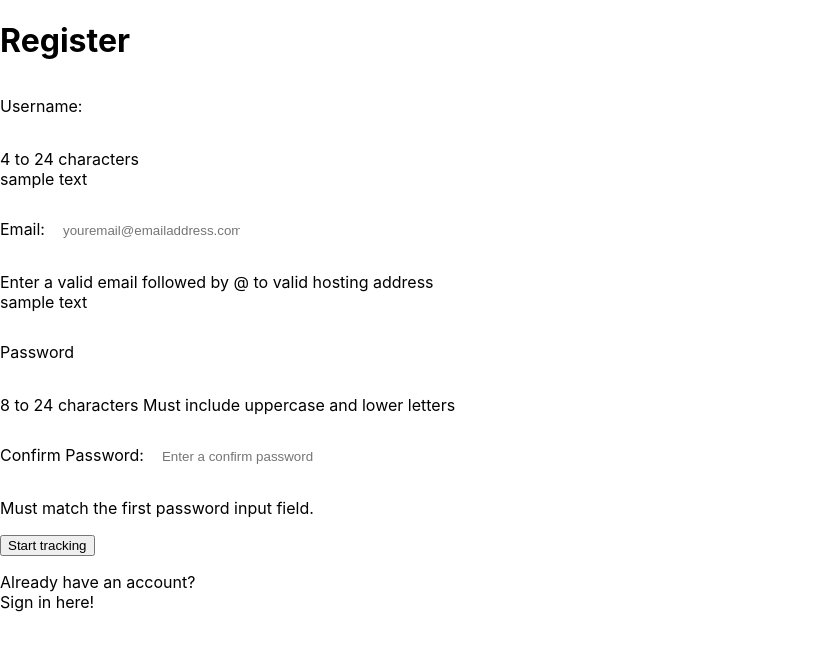
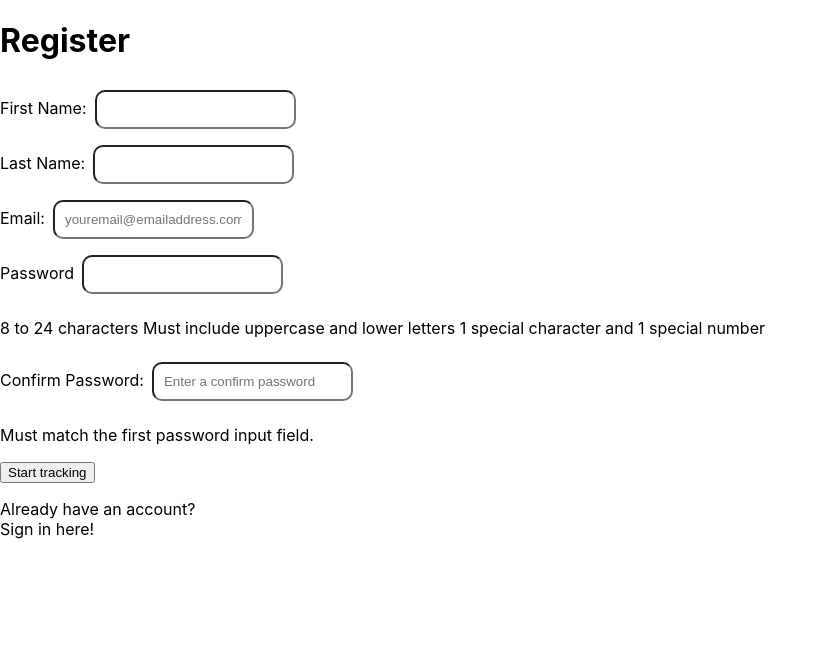
Before and after one commit to itsnotalvin/appminder, a React (Create React App) app in the folder client/: page / in a window 1280 px wide. Shown: the top 650 px of the page, without its empty margins (0-825 px from the left). Built offline with nearby package versions, Linux system fonts and the light colour scheme.

Commit message:
signup bugs have been fixed

```diff
--- a/client/src/ApplicationModals.css
+++ b/client/src/ApplicationModals.css
@@ -37,7 +37,7 @@ select,input,textarea {
     margin: 0.5rem;
     padding: 10px;
     border-radius: 10px;
-    border: none;
+    /* border: none; */
     transform: scale(1);
     transition: 1s ease all;
 }
--- a/client/src/components/Signup.js
+++ b/client/src/components/Signup.js
@@ -1,19 +1,23 @@
 import { useRef, useState, useEffect } from "react";
 import axios from "../axios.js"
 
-const REGISTER_URL = '/signup'
+const REGISTER_URL = '/users/signup'
 
 
-const USER_REGEX = /^[A-z][A-z0-9-_]{3,23}$/;
-const PWD_REGEX = /^(?=.*[a-z])(?=.*[A-Z])(?=.*[0-9])(?=.*[!@#$%]).{8,24}$/;
+const NAME_REGEX = /^[A-Za-z]+$/;
+const PWD_REGEX = /^(?=.*[0-9])(?=.*[!@#$%^&*])[a-zA-Z0-9!@#$%^&*]{8,24}$/;
 
 export const Signup = () => {
     const userRef = useRef();
     const errRef = useRef();
 
-    const [user, setUser] = useState('');
-    const [validName, setValidName] = useState(false);
-    const [userFocus, setUserFocus] = useState(false);
+    const [firstName, setFirstName] = useState('');
+    const [validFirstName, setValidFirstName] = useState(false);
+    const [firstNameFocus, setFirstNameFocus] = useState(false);
+
+    const [lastName, setLastName] = useState('');
+    const [validLastName, setValidLastName] = useState(false);
+    const [lastNameFocus, setLastNameFocus] = useState(false);
 
     const [email, setEmail] = useState('');
     const [validEmail, setValidEmail] = useState(false);
@@ -36,25 +40,34 @@ export const Signup = () => {
     }, []);
 
     useEffect(() => {
-        const result = USER_REGEX.test(user);
+        const result = NAME_REGEX.test(firstName);
         console.log(result);
-        console.log(user);
-        setValidName(result);
-    }, [user])
+        console.log(firstName);
+        setValidFirstName(result);
+    }, [firstName])
 
     useEffect(() => {
-        const result = PWD_REGEX.test(user);
+        const result = NAME_REGEX.test(lastName);
         console.log(result);
-        console.log(pwd);
+        console.log(lastName);
+        setValidLastName(result);
+    }, [lastName])
+
+    useEffect(() => {
+        setValidEmail(email ? true : false);
+    }, [email])
+
+    useEffect(() => {
+        const result = PWD_REGEX.test(pwd);
         setValidPwd(result)
-        setValidName(result);
+        setValidFirstName(result);
         const match = pwd === matchPwd;
         setValidMatch(match)
     }, [pwd, matchPwd])
 
     useEffect(() => {
         setErrMsg('');
-    }, [user, pwd, matchPwd])
+    }, [firstName, lastName, pwd, matchPwd])
 
     // useEffect(() => {
     //     setValidName(USER_REGEX.test(user));
@@ -63,26 +76,33 @@ export const Signup = () => {
 
     const handleSubmit = async (e) => {
         e.preventDefault();
-        const v1 = USER_REGEX.test(user);
+        const v1 = NAME_REGEX.test(firstName);
         const v2 = PWD_REGEX.test(pwd);
         if (!v1 || !v2) {
             setErrMsg("Invalid Entry");
             return;
         }
-        // console.log(user, pwd);
-        // setSuccess(true);
+
         try {
             const response = await axios.post(REGISTER_URL,
-                JSON.stringify({ user, pwd }),
+                JSON.stringify({ first_name: firstName,last_name: lastName ,email: email, hashed_pw: pwd }),
                 {
                     headers: { 'Content-Type': 'application/json'},
                     withCredentials: true
                 }
             );
+            const accessToken = response?.data.    accessToken;
             console.log(response.data);
             console.log(response.accessToken);
+
+            // clear input fields after submit
+            setFirstName("");
+            setLastName("");
+            setEmail("");
+            setPwd("");
+            setMatchPwd("")
             setSuccess(true);
-            // clear input fields after submit
+
         } catch (err) {
             if(!err?.response) {
                 setErrMsg('No server Response');
@@ -103,28 +123,51 @@ export const Signup = () => {
                 <h1>Success!</h1>
             </section>
         ) : (
-        <div>
+        <div className="RegisterBox">
             <p ref={errRef} className={errMsg ? "errmsg" : "offscreen"} aria-live="assertive">{errMsg}</p>
             <h1>Register</h1>
 
             <form onSubmit={handleSubmit}>
-                {/* username */}
-                <label htmlFor="username">
-                    Username:
+                {/* firstname */}
+                <label htmlFor="firstName">
+                    First Name:
                 </label>
                 <input
                     type="text"
-                    id="username"
+                    id="firstName"
                     ref={userRef}
                     autoComplete="off"
-                    onChange={(e) => setUser(e.target.value)}
+                    onChange={(e) => setFirstName(e.target.value)}
                     required
-                    aria-invalid={validName ? "false" : "true"}
-                    aria-describedby="uidnote"
-                    onFocus={() => setUserFocus(true)}
-                    onBlur={() => setUserFocus(false)}
+                    aria-invalid={validFirstName ? "false" : "true"}
+                    aria-describedby="fnnote"
+                    onFocus={() => setFirstNameFocus(true)}
+                    onBlur={() => setFirstNameFocus(false)}
                  />
-                 <p id="uidnote" className={userFocus && user && !validName ? "instructions" : "offscreen"}>4 to 24 characters <br /> sample text</p>
+                 {/* <p id="fnnote" className={firstNameFocus && firstName && !validFirstName ? "instructions" : "offscreen"}>Must only contain alphabetical letters
+                 </p> */}
+                 < br/>
+
+                 {/* lastname */}
+                <label htmlFor="lastName">
+                    Last Name:
+                </label>
+                <input
+                    type="text"
+                    id="lastName"
+                    ref={userRef}
+                    autoComplete="off"
+                    onChange={(e) => setLastName(e.target.value)}
+                    required
+                    aria-invalid={validLastName ? "false" : "true"}
+                    aria-describedby="lnnote"
+                    onFocus={() => setLastNameFocus(true)}
+                    onBlur={() => setLastNameFocus(false)}
+                 />
+                 {/* <p id="lnnote" className={lastNameFocus && lastName && !validLastName ? "instructions" : "offscreen"}>Must only contain alphabetical letters
+                 </p> */}
+
+                 < br/>
 
                  {/* email */}
                 <label htmlFor="email">
@@ -143,7 +186,8 @@ export const Signup = () => {
                     onBlur={() => setEmailFocus(false)}
                     placeholder="youremail@emailaddress.com"
                  />
-                 <p id="emailnote" className={emailFocus && email && !validEmail ? "instructions" : "offscreen"}>Enter a valid email followed by @ to valid hosting address<br /> sample text</p>
+                 {/* <p id="emailnote" className={emailFocus && email && !validEmail ? "instructions" : "offscreen"}>Enter a valid email followed by @ to valid hosting address<br /> sample text</p> */}
+                 < br/>
 
                  {/* password */}
                  <label htmlFor="password">
@@ -166,7 +210,7 @@ export const Signup = () => {
                  />
                  <p id="pwdnote" className={pwdFocus && !validPwd ? "instruction" : "offscreen"}>
                      8 to 24 characters
-                     Must include uppercase and lower letters
+                     Must include uppercase and lower letters 1 special character and 1 special number
                  </p>
 
                 {/* confirm password */}
@@ -190,7 +234,7 @@ export const Signup = () => {
                 </p>
 
                 {/* submit button */}
-                <button disable={!validName || validEmail|| !validPwd || !validMatch ? true : false}>
+                <button disable={!validFirstName && validEmail && validPwd  && validMatch ? true : false}>
                   Start tracking
                 </button>
                 <p>
```
Also changed, not shown: client/src/components/Signup copy.js (deleted, +0 -103 lines), client/src/components/ModalSample.js (added), 2 other files (tests, documents, lock files or other folders).
